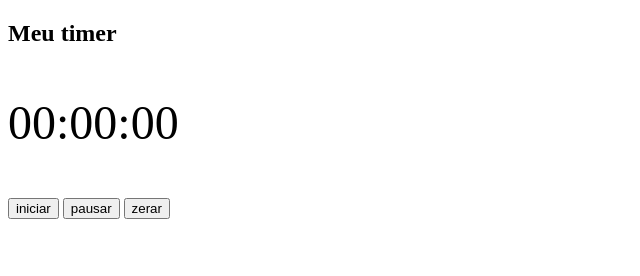
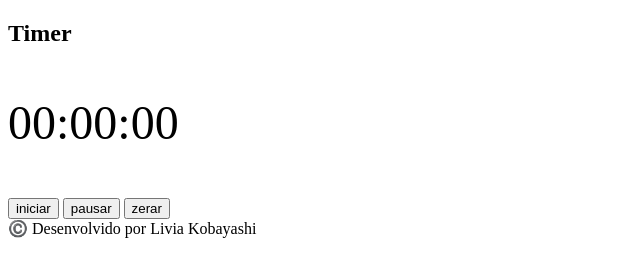
Before and after one commit to liviakobayashii/timer, a plain HTML site: page index.html in a window 1280 px wide. Shown: the whole page, without its empty margins (0-640 px from the left). Drawn offline with Linux system fonts and the light colour scheme.

Commit message:
update: adição do footer e mudanças na sintaxe do codigo

```diff
--- a/index.html
+++ b/index.html
@@ -7,16 +7,18 @@
     <link rel="stylesheet" href="style.css">
 </head>
 <body>
-    <section class="container">
-        <h1>Meu timer</h1>
+    <section id="container">
+        <h1>Timer</h1>
         <p id="relogio">00:00:00</p>
-        <p>
+
+        <div id="buttons">
             <button id="iniciar">iniciar</button>
             <button id="pausar">pausar</button>
             <button id="zerar">zerar</button>
-        </p>
+        </div id="buttons">
     </section>
 
+    <footer>©️ Desenvolvido por Livia Kobayashi</footer>
     <script src="script.js"></script>
 </body>
 </html>
```
